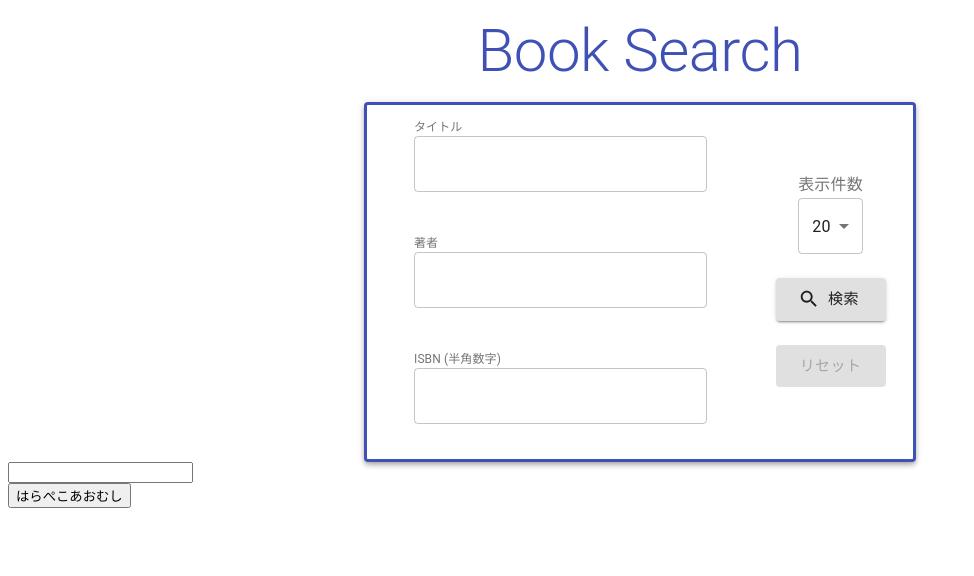
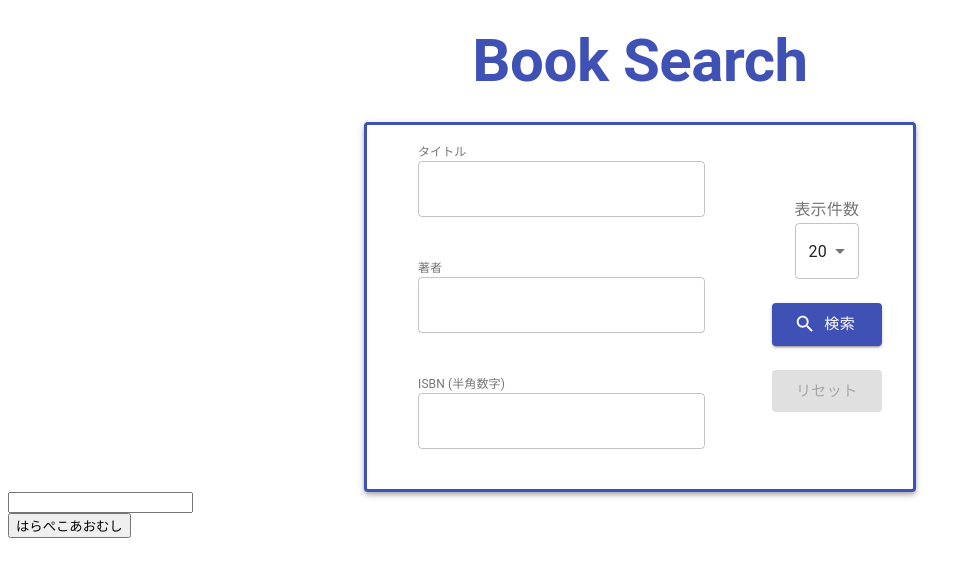
Before and after one commit to yu46/BOOK-SEARCH, a React (Create React App) app: page / in a window 1280 px wide. Shown: the top 576 px of the page, without its empty margins (0-974 px from the left). Built offline with nearby package versions, Linux system fonts and the light colour scheme.

Commit message:
iabnの取り出し方を変更

```diff
--- a/src/components/App.js
+++ b/src/components/App.js
@@ -9,7 +9,7 @@ import { connect } from "react-redux";
 
 const App = ({ getBooksInfo }) => {
   return (
-    <div>
+    <React.Fragment>
       <Title />
       <FormikForm
         onForm={values => {
@@ -19,7 +19,7 @@ const App = ({ getBooksInfo }) => {
       />
       <TextInput />
       <Home />
-    </div>
+    </React.Fragment>
   );
 };
 
--- a/src/components/FormikForm.js
+++ b/src/components/FormikForm.js
@@ -13,27 +13,46 @@ import Select from "@material-ui/core/Select";
 import { withFormik, Form, Field } from "formik";
 import * as yup from "yup";
 
+// const Input = ({ name, ...others }) => {
+//   return (
+//     <Field
+//       name={name}
+//       render={({ field }) => {
+//         return <OutlinedInput {...field} {...others} />;
+//       }}
+//     />
+//   );
+// };
 const Input = ({ name, ...others }) => {
+  return (
+    <Field name={name}>
+      {({ field }) => <OutlinedInput {...field} {...others} />}
+    </Field>
+  );
+};
+// const SelectInput = ({ name, ...others }) => {
+//   return (
+//     <Field
+//       style={{
+//         marginBottom: 12
+//       }}
+//       name={name}
+//       render={({ field }) => {
+//         return <Select {...field} {...others} />;
+//       }}
+//     />
+//   );
+// };
+const SelectInput = ({ name, ...others }) => {
   return (
     <Field
       name={name}
-      render={({ field }) => {
-        return <OutlinedInput {...field} {...others} />;
-      }}
-    />
-  );
-};
-const SelectInput = ({ name, ...others }) => {
-  return (
-    <Field
       style={{
         marginBottom: 12
       }}
-      name={name}
-      render={({ field }) => {
-        return <Select {...field} {...others} />;
-      }}
-    />
+    >
+      {({ field }) => <Select {...field} {...others} />}
+    </Field>
   );
 };
 
@@ -51,7 +70,7 @@ const FormikForm = ({
         <Paper
           style={{
             border: "solid #3f51b5",
-            padding: 15
+            padding: 20
           }}
           elevation={4}
         >
@@ -124,7 +143,6 @@ const FormikForm = ({
                 <Grid item container direction="column" alignItems="center">
                   <InputLabel>表示件数</InputLabel>
                   <SelectInput
-                    displayEmpty="true"
                     variant="outlined"
                     type=""
                     name="count"
@@ -142,6 +160,7 @@ const FormikForm = ({
                 </Grid>
                 <Grid item>
                   <Button
+                    color="primary"
                     variant="contained"
                     type="submit"
                     size="large"
--- a/src/components/Modal.js
+++ b/src/components/Modal.js
@@ -38,32 +38,24 @@ const BookModal = ({ open, handleClose, img, ...volumeInfo }) => {
   const classes = useStyle();
   console.log("isbn", volumeInfo.industryIdentifiers);
 
-  let isbn1;
-  let isbn2;
-  if (volumeInfo.industryIdentifiers) {
-    switch (volumeInfo.industryIdentifiers[0].type) {
-      case "ISBN_13":
-        isbn1 = "ISBN13: ";
-        break;
-      case "ISBN_10":
-        isbn1 = "ISBN10: ";
-        break;
-      default:
-        isbn1 = "";
-        break;
-    }
-    if (volumeInfo.industryIdentifiers[1])
-      switch (volumeInfo.industryIdentifiers[1].type) {
-        case "ISBN_13":
-          isbn2 = "ISBN13: ";
-          break;
-        case "ISBN_10":
-          isbn2 = "ISBN10: ";
-          break;
-        default:
-          isbn2 = "";
-          break;
-      }
+  //isbnの数字を取り出す処理。可読性が悪いので直したい。
+  let isbn10 = "";
+  let isbn13 = "";
+  console.log("定義のみ", isbn10);
+  if (
+    volumeInfo.industryIdentifiers &&
+    volumeInfo.industryIdentifiers[0].identifier
+  ) {
+    isbn10 = volumeInfo.industryIdentifiers.find(info => {
+      return info.type === "ISBN_10";
+    });
+
+    isbn13 = volumeInfo.industryIdentifiers.find(info => {
+      return info.type === "ISBN_13";
+    });
+
+    isbn10 = isbn10 && isbn10.identifier;
+    isbn13 = isbn13 && isbn13.identifier;
   }
 
   return (
@@ -76,7 +68,7 @@ const BookModal = ({ open, handleClose, img, ...volumeInfo }) => {
             <Typography gutterBottom variant="h6" component="h2">
               {volumeInfo.title}
             </Typography>
-            <Divider className={classes.divider} middle />
+            <Divider className={classes.divider} variant="middle" />
             <Typography variant="body1" color="textSecondary" component="p">
               {volumeInfo.description || <h2>no description</h2>}
             </Typography>
@@ -104,17 +96,11 @@ const BookModal = ({ open, handleClose, img, ...volumeInfo }) => {
               </Grid>
               <Grid item xs container direction="column">
                 <Typography variant="body2" color="textSecondary" component="p">
-                  {isbn1}
-                  {volumeInfo.industryIdentifiers &&
-                    volumeInfo.industryIdentifiers[0] &&
-                    volumeInfo.industryIdentifiers[0].identifier}
+                  ISBN10:{` ${isbn10}`}
                 </Typography>
 
                 <Typography variant="body2" color="textSecondary" component="p">
-                  {isbn2}
-                  {volumeInfo.industryIdentifiers &&
-                    volumeInfo.industryIdentifiers[1] &&
-                    volumeInfo.industryIdentifiers[1].identifier}
+                  ISBN13:{` ${isbn13}`}
                 </Typography>
               </Grid>
             </Grid>
--- a/src/components/Title.js
+++ b/src/components/Title.js
@@ -6,9 +6,9 @@ const Title = () => (
     color="primary"
     variant="h2"
     style={{
-      marginTop: 15,
-      marginBottom: 15,
-      textAlign: "center"
+      margin: "25px auto",
+      textAlign: "center",
+      fontWeight: "bold"
     }}
   >
     Book Search
```
